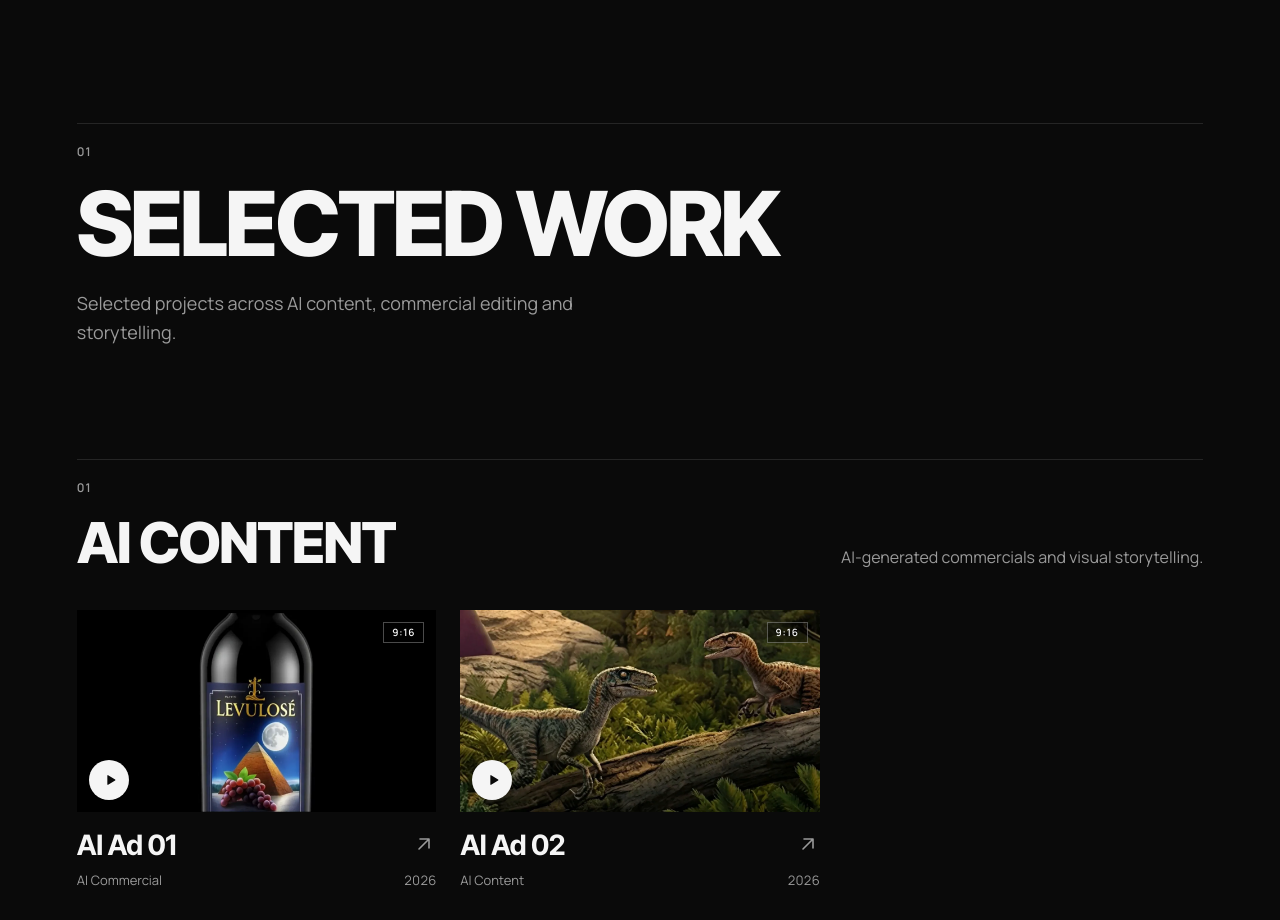
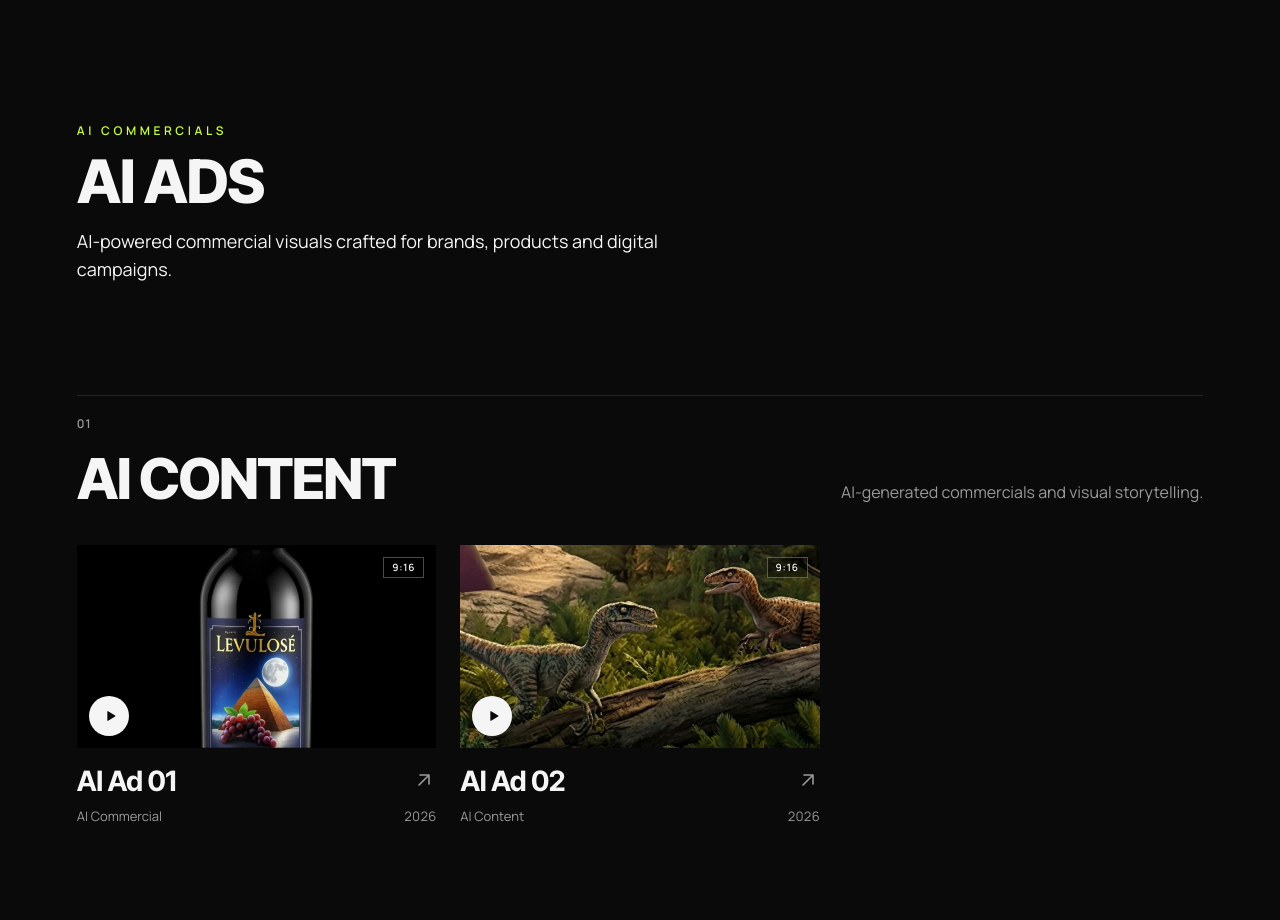
Before and after one commit to hereshivam-10/Shivam-portfolio, a Next.js app: page / in a window 1280 px wide. Shown: the part 1800-2720 px from the top of the page. Built offline with nearby package versions, Linux system fonts and the light colour scheme; no server answers.

Commit message:
Update Work.tsx

```diff
--- a/components/Work.tsx
+++ b/components/Work.tsx
@@ -14,7 +14,19 @@ export default function Work() {
   return (
     <section id="work" className="py-24 md:py-32">
       <div className="shell">
-        <SectionHead index="01" title={workCopy.title} sub={workCopy.sub} />
+        <div className="mb-10 md:mb-14">
+  <p className="mb-3 text-xs font-semibold uppercase tracking-[0.3em] text-accent">
+    AI COMMERCIALS
+  </p>
+
+  <h2 className="font-display text-4xl font-extrabold uppercase leading-none tracking-tight sm:text-5xl md:text-6xl">
+    AI ADS
+  </h2>
+
+  <p className="mt-4 max-w-2xl text-base leading-relaxed text-muted sm:text-lg">
+    AI-powered commercial visuals crafted for brands, products and digital campaigns.
+  </p>
+</div>
         <div className="mt-20 space-y-28 md:mt-28 md:space-y-36">
           {categories.map((cat) => {
             const items = projects.filter((p) => p.category === cat.id);
```
